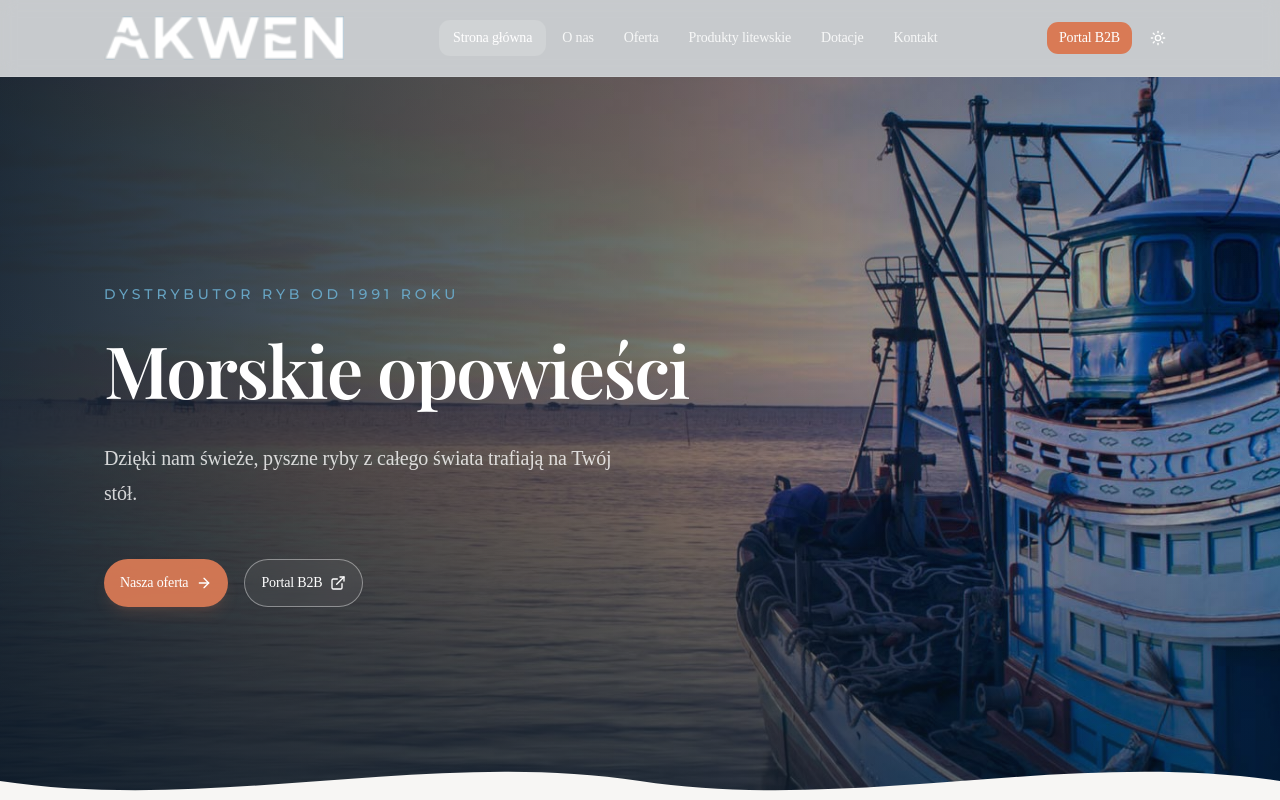
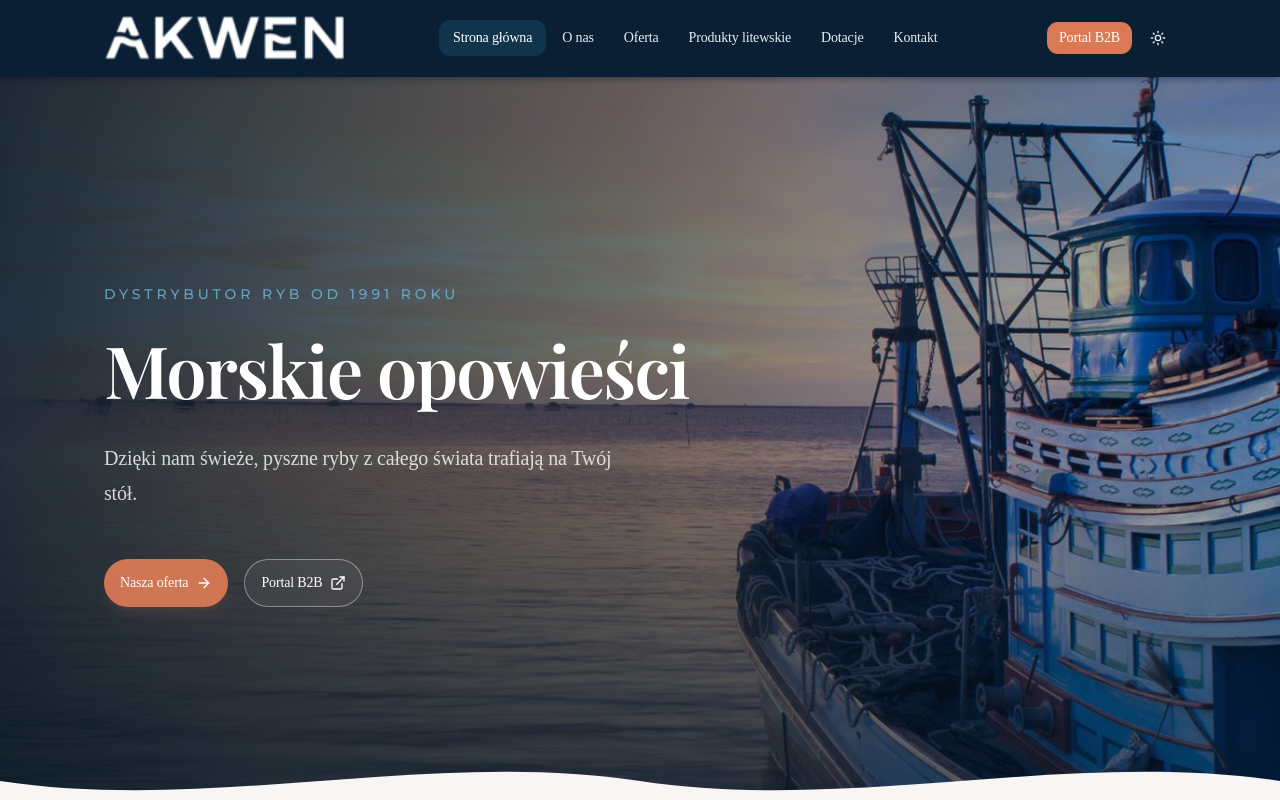
Before and after one commit to TooughSituation/akwen-web, a Next.js app: page / in a window 1280 px wide. Shown: the top 800 px of the page. Built offline with nearby package versions, Linux system fonts and the light colour scheme.

Commit message:
Header publiczny: zawsze ciemny granat, czytelny na stronie glownej.
Usunieto przezroczysty stan na / — od razu bg-navy-900, przy scrollu navy-950 i cień.

```diff
--- a/src/components/header.tsx
+++ b/src/components/header.tsx
@@ -25,27 +25,29 @@ const navItems = [
   { href: "/kontakt", label: "Kontakt" },
 ];
 
+/**
+ * Header publiczny — zawsze ciemny granat (czytelny tekst/logo).
+ * Przy scrollu: nieco gęstsze tło + cień.
+ */
 export function Header() {
   const pathname = usePathname();
-  const isHome = pathname === "/";
   const [scrolled, setScrolled] = useState(false);
 
   useEffect(() => {
-    const onScroll = () => setScrolled(window.scrollY > 24);
+    const onScroll = () => setScrolled(window.scrollY > 16);
     onScroll();
     window.addEventListener("scroll", onScroll, { passive: true });
     return () => window.removeEventListener("scroll", onScroll);
   }, []);
 
-  const isTransparent = isHome && !scrolled;
-
   return (
     <header
       className={cn(
-        "sticky top-0 z-50 w-full transition-all duration-300",
-        isTransparent
-          ? "border-b border-white/10 bg-navy-900/20 backdrop-blur-sm"
-          : "border-b border-navy-800/50 bg-navy-900/95 shadow-lg shadow-navy-950/20 backdrop-blur-md"
+        "sticky top-0 z-50 w-full border-b transition-all duration-300",
+        /* Zawsze granat — od razu na /, nie dopiero po scrollu */
+        scrolled
+          ? "border-navy-950/80 bg-navy-950 shadow-lg shadow-navy-950/40 backdrop-blur-md"
+          : "border-navy-900/60 bg-navy-900 shadow-md shadow-navy-950/25"
       )}
     >
       <div className="mx-auto flex h-16 max-w-6xl items-center justify-between px-5 sm:h-[4.75rem] sm:px-8 lg:px-10">
@@ -66,14 +68,8 @@ export function Header() {
               key={item.href}
               href={item.href}
               className={cn(
-                "rounded-md px-3.5 py-2 text-sm font-medium transition-colors",
-                isTransparent
-                  ? "text-white/85 hover:bg-white/10 hover:text-white"
-                  : "text-ocean-100 hover:bg-white/10 hover:text-white",
-                pathname === item.href &&
-                  (isTransparent
-                    ? "bg-white/15 text-white"
-                    : "bg-turquoise-500/20 text-white")
+                "rounded-md px-3.5 py-2 text-sm font-medium text-ocean-100 transition-colors hover:bg-white/10 hover:text-white",
+                pathname === item.href && "bg-turquoise-500/20 text-white"
               )}
             >
               {item.label}
@@ -89,25 +85,14 @@ export function Header() {
           >
             Portal B2B
           </Button>
-          <ThemeToggle
-            className={cn(
-              isTransparent
-                ? "text-white hover:bg-white/10 hover:text-white"
-                : "text-ocean-100 hover:bg-white/10 hover:text-white"
-            )}
-          />
+          <ThemeToggle className="text-ocean-100 hover:bg-white/10 hover:text-white" />
           <Sheet>
             <SheetTrigger
               render={
                 <Button
                   variant="ghost"
                   size="icon"
-                  className={cn(
-                    "lg:hidden",
-                    isTransparent
-                      ? "text-white hover:bg-white/10"
-                      : "text-ocean-100 hover:bg-white/10"
-                  )}
+                  className="text-ocean-100 hover:bg-white/10 lg:hidden"
                 />
               }
             >
```
